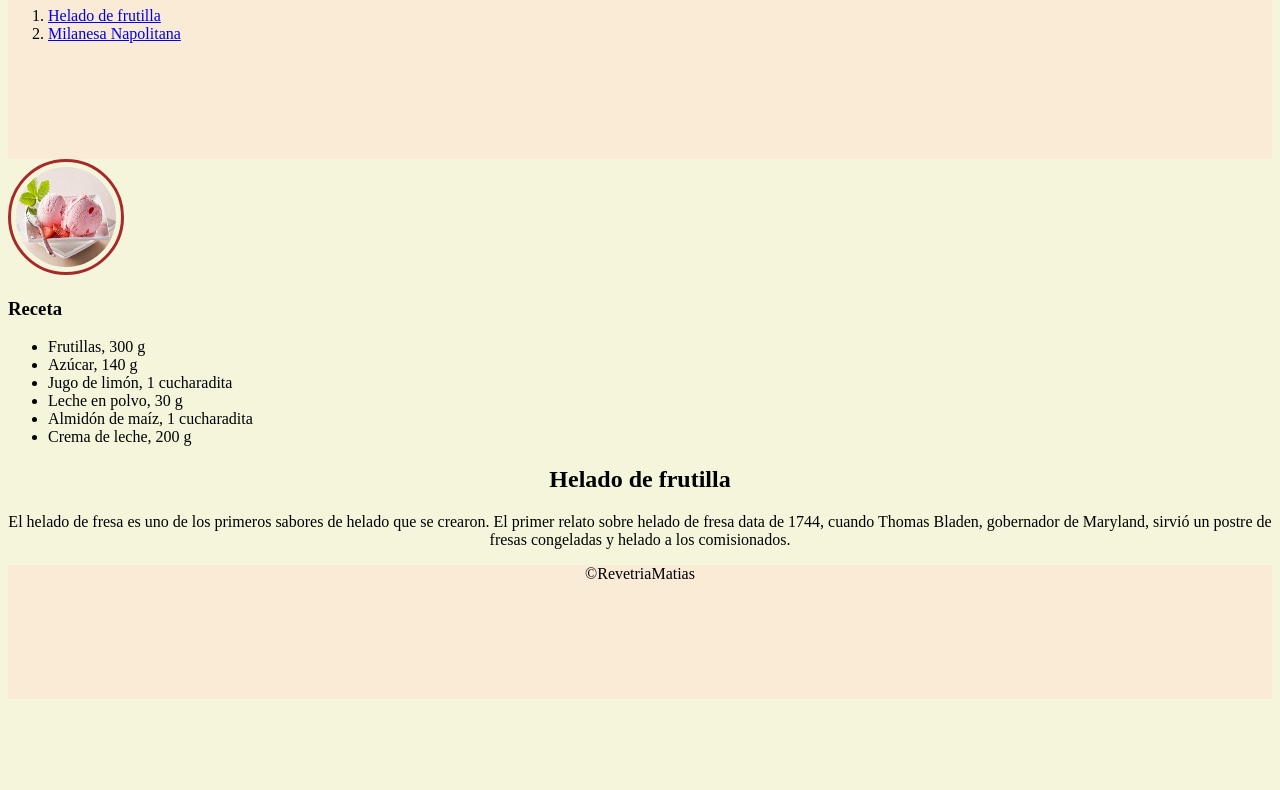
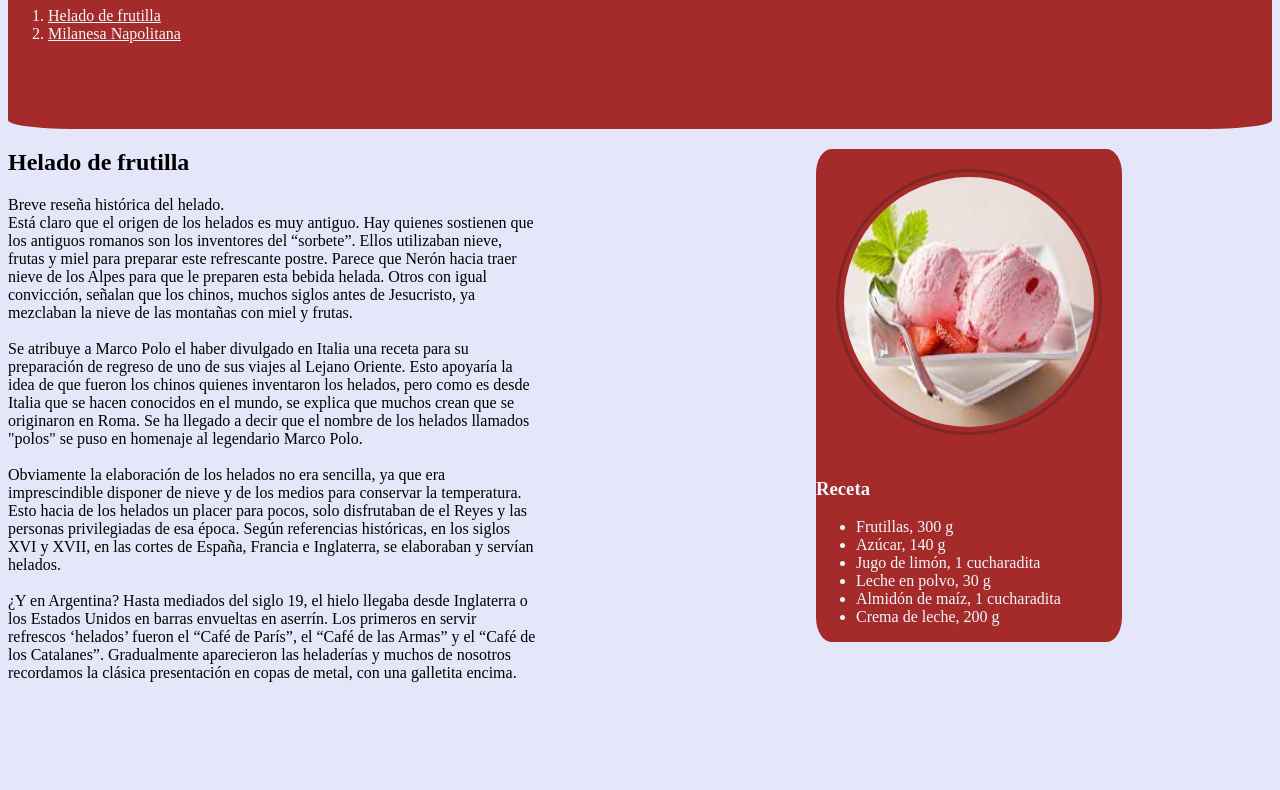
Before and after one commit to MatiasRevetria/CAC-2024-personal, a plain HTML site: page index.html in a window 1280 px wide. Shown: the part 73-863 px from the top of the page. Before the commit the page ends 800 px from the top, so only its background shows below. Drawn offline with Linux system fonts and the light colour scheme.

Commit message:
AddCommit

```diff
--- a/index.html
+++ b/index.html
@@ -9,10 +9,10 @@
 <body>
     <header>
         <h1>Recetas de comida</h1>
-        <nav class="menu">
+        <nav>
             <ol>
-                <li><a href="#heladoFrutilla" target="_blank">Helado de frutilla</a></li>
-                <li><a href="#NAPO">Milanesa Napolitana</a></li>
+                <li><a href="#heladoFrutilla" title="HELADITO">Helado de frutilla</a></li>
+                <li><a href="#NAPO" title="MILANGA">Milanesa Napolitana</a></li>
             </ol>
         </nav>
     </header>
@@ -32,12 +32,27 @@
         <section>
             <article>
                 <h2 id="heladoFrutilla">Helado de frutilla</h2>
-                <p> El helado de fresa es uno de los primeros sabores de helado que se crearon. El primer relato sobre helado de fresa data de 1744, cuando Thomas Bladen, gobernador de Maryland, sirvió un postre de fresas congeladas y helado a los comisionados.
+                <p> Breve reseña histórica del helado. <br>
+
+                    Está claro que el origen de los helados es muy antiguo. Hay quienes sostienen que los antiguos romanos son los inventores del “sorbete”. Ellos utilizaban nieve, frutas y miel para preparar este refrescante postre. Parece que Nerón hacia traer nieve de los Alpes para que le preparen esta bebida helada. Otros con igual convicción, señalan que los chinos, muchos siglos antes de Jesucristo, ya mezclaban la nieve de las montañas con miel y frutas.
+
+                    <br><br>
+
+                    Se atribuye a Marco Polo el haber divulgado en Italia una receta para su preparación de regreso de uno de sus viajes al Lejano Oriente. Esto apoyaría la idea de que fueron los chinos quienes inventaron los helados, pero como es desde Italia que se hacen conocidos en el mundo, se explica que muchos crean que se originaron en Roma. Se ha llegado a decir que el nombre de los helados llamados "polos" se puso en homenaje al legendario Marco Polo.
+
+                    <br><br>
+
+                    Obviamente la elaboración de los helados no era sencilla, ya que era imprescindible disponer de nieve y de los medios para conservar la temperatura. Esto hacia de los helados un placer para pocos, solo disfrutaban de el Reyes y las personas privilegiadas de esa época. Según referencias históricas, en los siglos XVI y XVII, en las cortes de España, Francia e Inglaterra, se elaboraban y servían helados.
+
+                    <br><br>
+
+                    ¿Y en Argentina? Hasta mediados del siglo 19, el hielo llegaba desde Inglaterra o los Estados Unidos en barras envueltas en aserrín. Los primeros en servir refrescos ‘helados’ fueron el “Café de París”, el “Café de las Armas” y el “Café de los Catalanes”. Gradualmente aparecieron las heladerías y muchos de nosotros recordamos la clásica presentación en copas de metal, con una galletita encima.
                 </p>
             </article>
         </section>
     </main>
     <footer>
+        <br><br><br><br><br><br><br><br><br><br><br><br><br><br><br><br><br><br><br><br><br><br><br><br><br><br><br><br><br><br><br><br><br><br><br><br><br><br><br><br><br><br><br><br><br><br><br><br><br><br>
         <p>&copy;RevetriaMatias</p>
     </footer>
 </body>
--- a/style.css
+++ b/style.css
@@ -1,26 +1,37 @@
-header,footer{
-    background-color:antiquewhite;
-    text-align: center;
-    padding-bottom: 100px;
+header{
+    padding-bottom: 70px;
+    border-style:unset;
+    border-radius: 5%;
+    background-color: brown;
 }
-.menu{
-    text-align: left;
+h1,h3,a,ol,li{
+    color: aliceblue;
     font-family: 'Times New Roman', Times, serif;
 }
+
 body{
-    background-color: beige;
+    background-color:lavender;
 }
 section,article{
-    text-align: center;
+    text-align: left;
+    display: block;
+    margin-inline-start: 0px;
+    margin-inline-end: 0px;
+    width: 530px;
 }
 img{
     padding: 5px;
     border-radius: 50%;
+    margin: 20px 20px 20px 20px;
     border-style: solid;
-    border-color: brown;
-    width: 100px;
-    height: 100px;
+    border-color: rgb(128, 38, 38);
+    width: 250px;
+    height: 250px;
 }
 aside{
     text-align: left;
+    float: right;
+    background-color:brown;
+    border-radius: 5%;
+    margin-right: 150px;
 }
```
